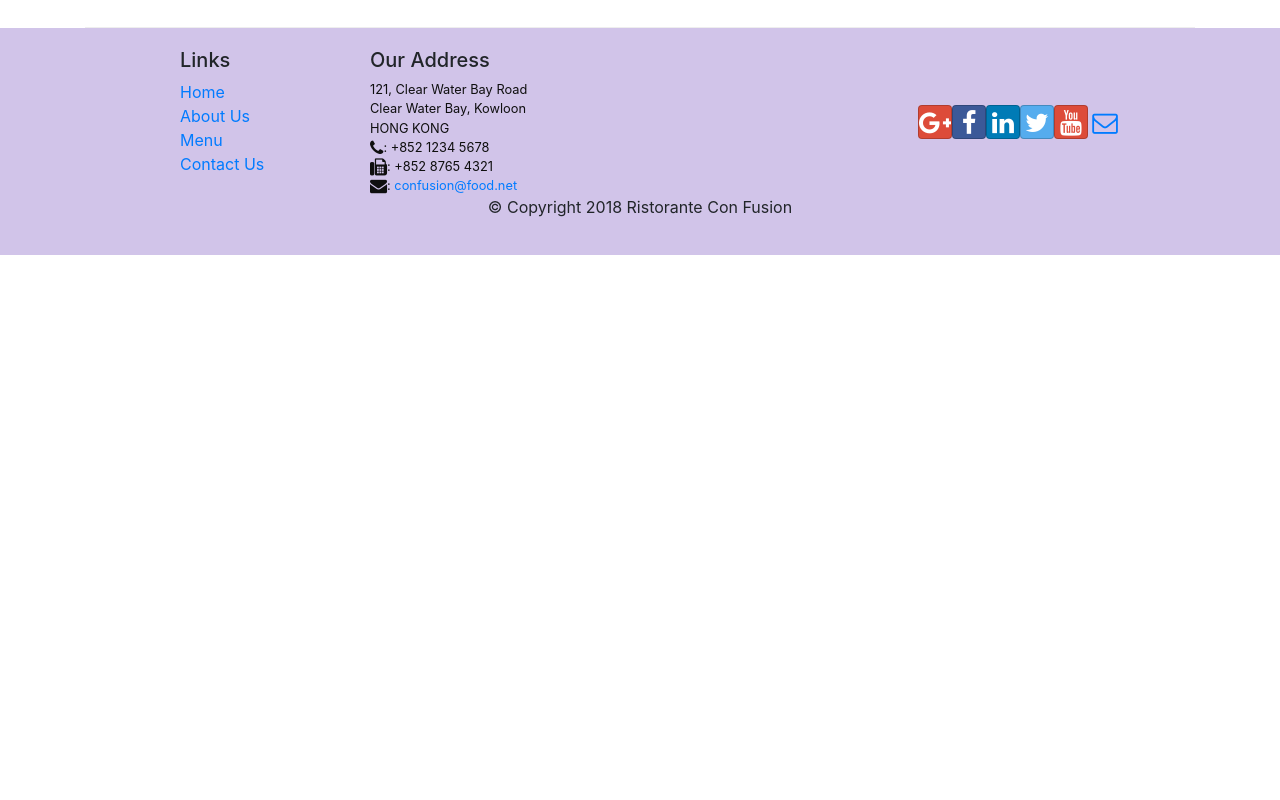
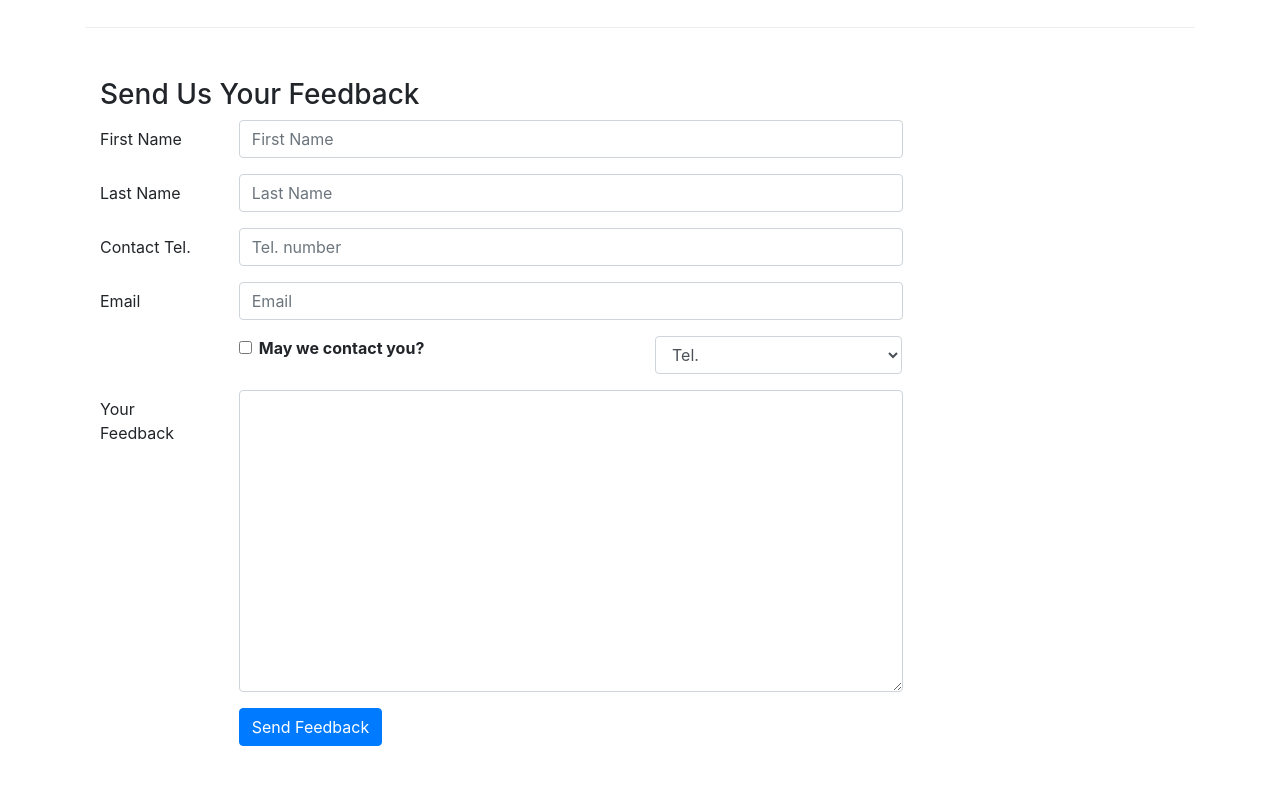
Before and after one commit to SebastianLabadie/Coursera-Project, a React (Create React App) app in the folder coursera-project-react/: page /contactus in a window 1280 px wide. Shown: the part 860-1660 px from the top of the page. Before the commit the page ends 1115 px from the top, so only its background shows below. Built offline with nearby package versions, Linux system fonts and the light colour scheme.

Commit message:
Controlled Forms

```diff
--- a/coursera-project-react/src/components/ContactComponent.js
+++ b/coursera-project-react/src/components/ContactComponent.js
@@ -1,8 +1,38 @@
-import React from 'react'
-import {Breadcrumb,BreadcrumbItem} from 'reactstrap'
+import React, { Component } from 'react'
+import {Breadcrumb,BreadcrumbItem,Button,Form,FormGroup,Label,Input,Col} from 'reactstrap'
 import {Link} from 'react-router-dom'
 
-function Contact(props) {
+
+class Contact extends Component {
+
+    constructor(props){
+        super(props)
+
+        this.state={
+            firstname: '',
+            lastname: '',
+            telnum: '',
+            email: '',
+            agree: false,
+            contactType: 'Tel.',
+            message: ''
+        }
+    }
+
+    handleInputChange = e =>{
+
+        this.setState({
+
+            [e.target.name]: e.target.type === 'checkbox' ? e.target.checked : e.target.value
+        })
+    }
+
+    handleSubmit= e => {
+        e.preventDefault()
+        console.log(this.state)
+    }
+
+    render(){
         return(
             <div className="container">
                 <div className="row mt-3">
@@ -43,8 +73,83 @@ function Contact(props) {
                         </div>
                     </div>
                 </div>
+                <div className="row row-content">
+                    <div className="col-12 "> <h3> Send Us Your Feedback </h3></div>
+                    <div className="col-12 col-md-9">
+                    <Form onSubmit={this.handleSubmit}>
+                            <FormGroup row>
+                                <Label htmlFor="firstname" md={2}>First Name</Label>
+                                <Col md={10}>
+                                    <Input type="text" id="firstname" name="firstname"
+                                        placeholder="First Name"
+                                        onChange={this.handleInputChange} />
+                                </Col>
+                            </FormGroup>
+                            <FormGroup row>
+                                <Label htmlFor="lastname" md={2}>Last Name</Label>
+                                <Col md={10}>
+                                    <Input type="text" id="lastname" name="lastname"
+                                        placeholder="Last Name"
+                                        onChange={this.handleInputChange} />
+                                </Col>
+                            </FormGroup>
+                            <FormGroup row>
+                            <Label htmlFor="telnum" md={2}>Contact Tel.</Label>
+                                <Col md={10}>
+                                    <Input type="tel" id="telnum" name="telnum"
+                                        placeholder="Tel. number"
+                                        onChange={this.handleInputChange} />
+                                </Col>
+                            </FormGroup>
+                            <FormGroup row>
+                                <Label htmlFor="email" md={2}>Email</Label>
+                                <Col md={10}>
+                                    <Input type="email" id="email" name="email"
+                                        placeholder="Email"
+                                        onChange={this.handleInputChange} />
+                                </Col>
+                            </FormGroup>
+                            <FormGroup row>
+                                <Col md={{size: 6, offset: 2}}>
+                                    <FormGroup check>
+                                        <Label check>
+                                            <Input type="checkbox"
+                                                name="agree"
+                                                onChange={this.handleInputChange} /> {' '}
+                                            <strong>May we contact you?</strong>
+                                        </Label>
+                                    </FormGroup>
+                                </Col>
+                                <Col md={{size: 4, offset: 0}}>
+                                    <Input type="select" name="contactType"
+                                            onChange={this.handleInputChange}>
+                                        <option>Tel.</option>
+                                        <option>Email</option>
+                                    </Input>
+                                </Col>
+                            </FormGroup>
+                            <FormGroup row>
+                                <Label htmlFor="message" md={2}>Your Feedback</Label>
+                                <Col md={10}>
+                                    <Input type="textarea" id="message" name="message"
+                                        rows="12"
+                                        onChange={this.handleInputChange}></Input>
+                                </Col>
+                            </FormGroup>
+                            <FormGroup row>
+                                <Col md={{size: 10, offset: 2}}>
+                                    <Button type="submit" color="primary">
+                                        Send Feedback
+                                    </Button>
+                                </Col>
+                            </FormGroup>
+                        </Form>
+                    </div>
+                </div>
             </div>
         );
     }
 
+}
+
 export default Contact;
```
Lines whose indentation alone changed are shown as unchanged.
